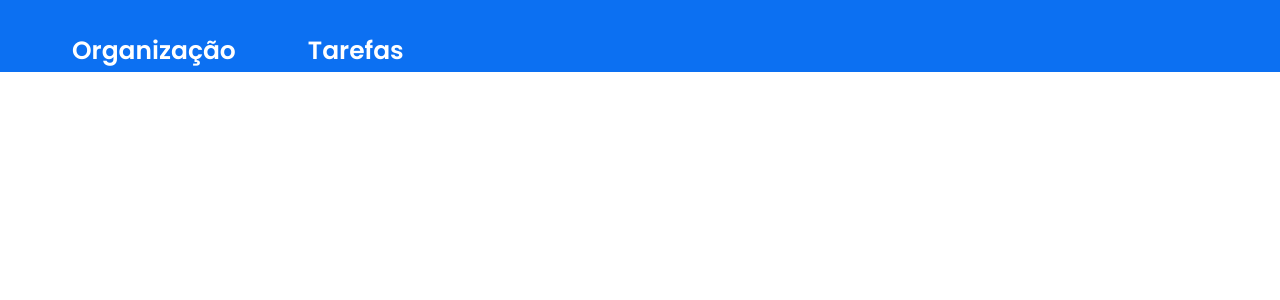
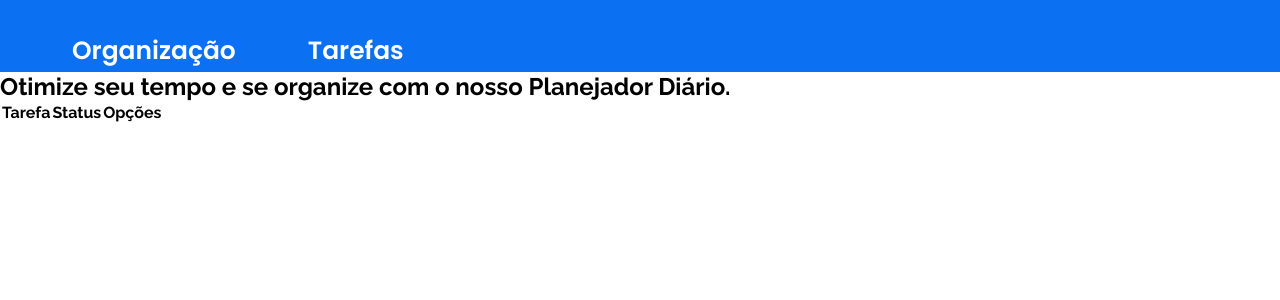
Before and after one commit to edu-lauer/task-react, a React (Vite) app in the folder Task-Organizer/: page / in a window 1280 px wide. Shown: the top 300 px of the page. Built offline with nearby package versions, Linux system fonts and the light colour scheme.

Commit message:
started table component

```diff
--- a/Task-Organizer/src/components/LineTable/LineTable.jsx
+++ b/Task-Organizer/src/components/LineTable/LineTable.jsx
@@ -0,0 +1,16 @@
+import React from "react"
+import './lineTable.scss'
+
+
+const LineTable = () => {
+    return (
+        <tr>
+            <th>Tarefa</th>
+            <th>Status</th>
+            <th>Opções</th>
+        </tr>
+    )
+}
+
+
+export default LineTable
--- a/Task-Organizer/src/components/Table/Table.jsx
+++ b/Task-Organizer/src/components/Table/Table.jsx
@@ -0,0 +1,22 @@
+import React from "react"
+import './table.scss'
+import LineTable from "../LineTable/LineTable"
+
+const Table = () => {
+    return (
+        <section className="mainContainer">
+            <h1 className="mainContainer__title">Otimize seu tempo e se organize com o nosso Planejador Diário.</h1>
+            <table className="mainContainer__table">
+                <tr className="mainContainer__table-firstLine">
+                    <th className="mainContainer__table-firstColumn">Tarefa</th>
+                    <th className="mainContainer__table-secondColumn">Status</th>
+                    <th className="mainContainer__table-thirdColumn">Opções</th>
+                </tr>
+                {/* <LineTable /> */}
+            </table>
+        </section>
+    )
+}
+
+
+export default Table
--- a/Task-Organizer/src/views/Tasks/Tasks.jsx
+++ b/Task-Organizer/src/views/Tasks/Tasks.jsx
@@ -1,10 +1,12 @@
 import React from "react"
 import Header from '../../components/Header/Header'
+import Table from "../../components/Table/Table"
 
 const Tasks = () => {
     return (
         <>
             <Header />
+            <Table />
         </>
     )
 }
```
